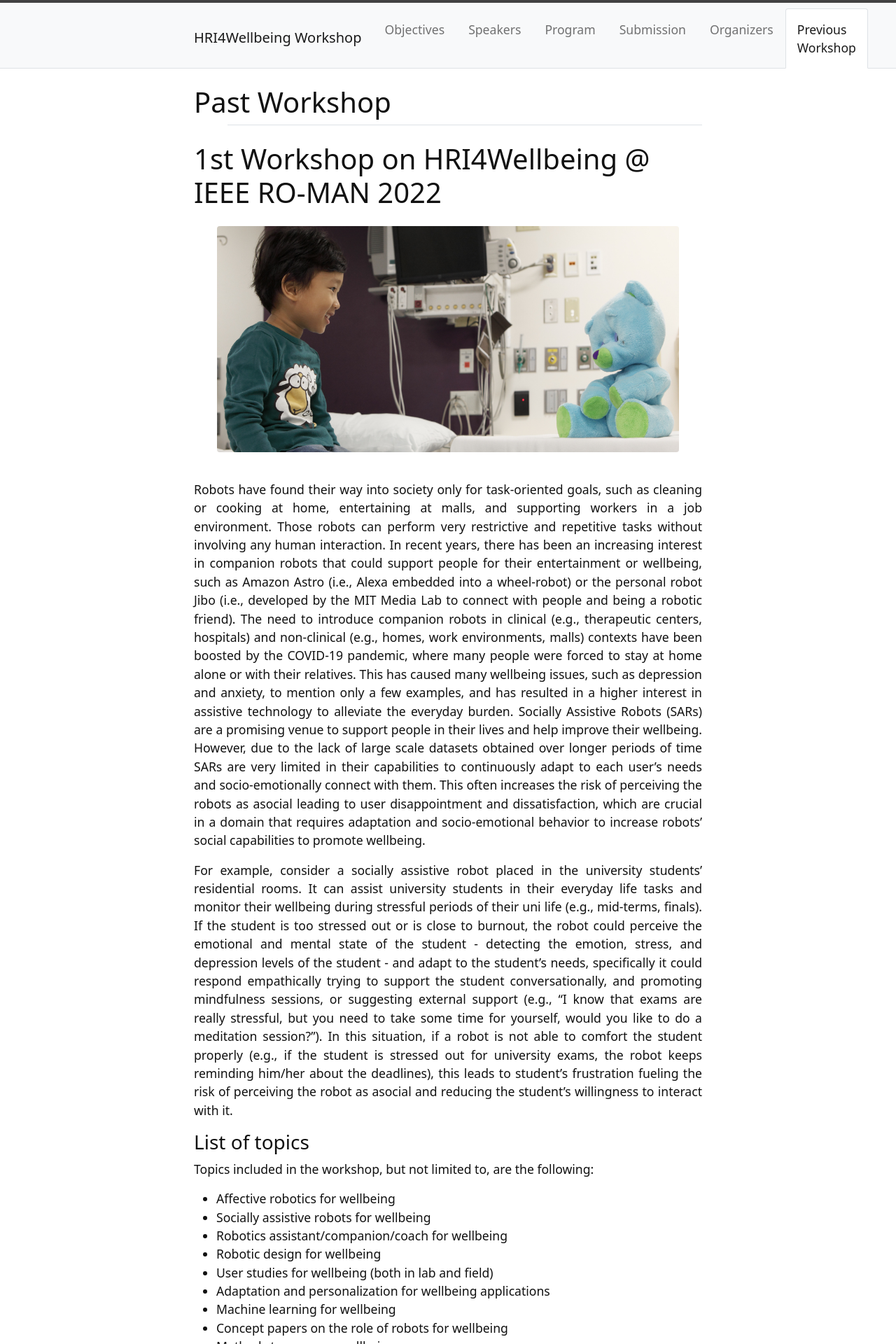
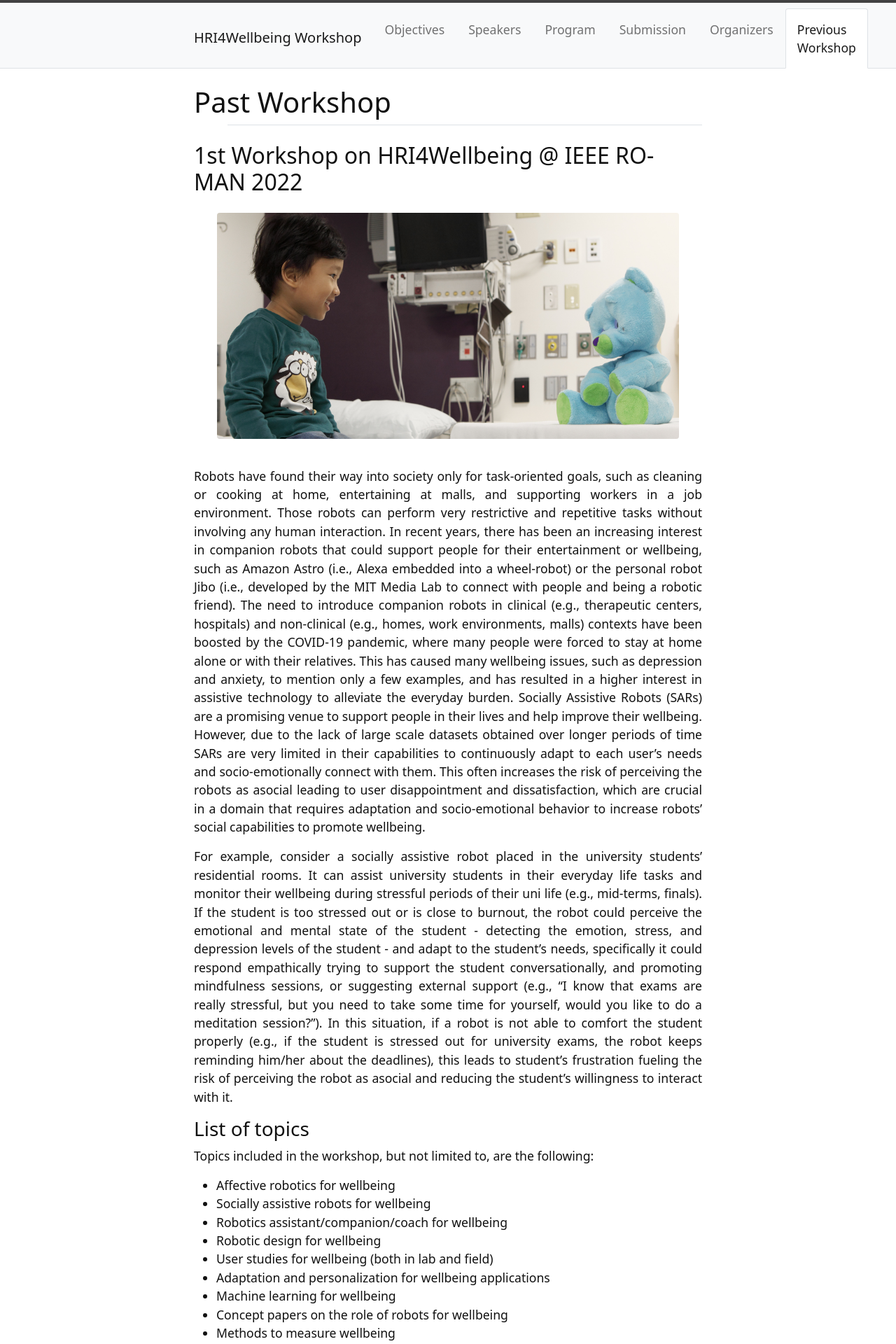
Before and after one commit to hri4wellbeing/hri4wellbeing.github.io, a Jekyll site: the page built from content/6-past_workshop.md, in a window 1280 px wide. Shown: the top 1920 px of the page at 70% size. Built offline with Jekyll 4.4.1, drawn with Linux system fonts in a browser that asks for light colours.

Commit message:
fix heading

```diff
--- a/content/6-past_workshop.md
+++ b/content/6-past_workshop.md
@@ -3,7 +3,7 @@ title: Past Workshop
 nav: Previous Workshop
 ---
 
-# 1st Workshop on HRI4Wellbeing @ IEEE RO-MAN 2022
+## 1st Workshop on HRI4Wellbeing @ IEEE RO-MAN 2022
 
 {% include figure.html img="huggable.jpg" alt="wellbeing-pic" caption="" width="95%" %}
 
```
